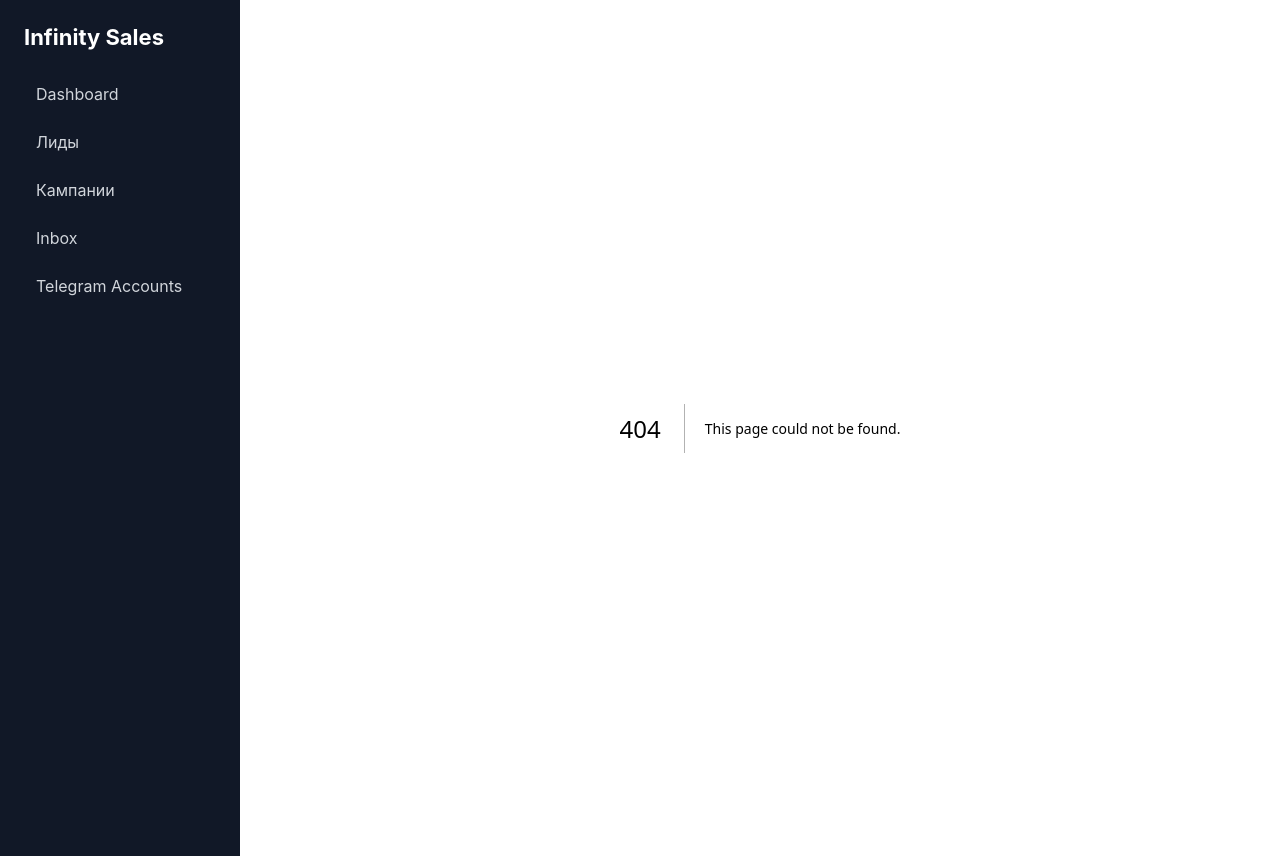
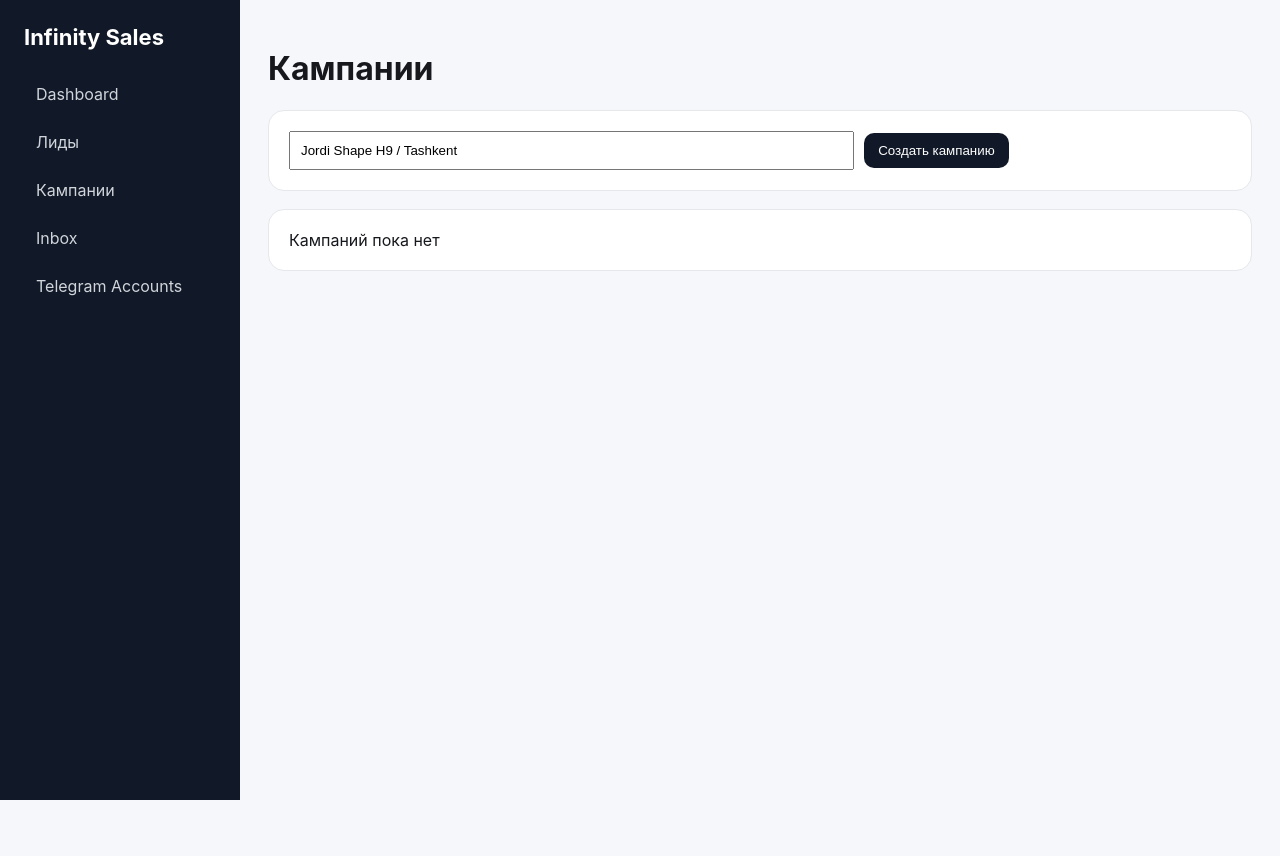
Before and after one commit to Uzbegg/sales, a Next.js app in the folder frontend/: page /campaigns in a window 1280 px wide. Before the commit this address had no page. After the commit the page ends 800 px from the top, so only its background shows below. Built offline with nearby package versions, Linux system fonts and the light colour scheme; no server answers.

Commit message:
feat: add frontend/app/campaigns/page.js

```diff
--- /dev/null
+++ b/frontend/app/campaigns/page.js
@@ -0,0 +1,10 @@
+'use client'
+import {useEffect,useState} from 'react'
+export default function Campaigns(){
+ const api=process.env.NEXT_PUBLIC_API_URL; const [items,setItems]=useState([]); const [name,setName]=useState('Jordi Shape H9 / Tashkent')
+ async function load(){const r=await fetch(api+'/campaigns');setItems(await r.json())}
+ useEffect(()=>{load()},[])
+ async function create(){await fetch(api+'/campaigns',{method:'POST',headers:{'Content-Type':'application/json'},body:JSON.stringify({name,product:'Jordi Shape H9',template:'Здравствуйте, {{first_name}}! Меня зовут {{manager_name}}...'})});load()}
+ return <><h1>Кампании</h1><div className="panel"><input value={name} onChange={e=>setName(e.target.value)} style={{padding:10,width:'60%'}}/><button className="btn" onClick={create} style={{marginLeft:10}}>Создать кампанию</button></div>
+ <div className="panel">{items.length?items.map(x=><div key={x.id} style={{padding:'10px 0',borderBottom:'1px solid #eee'}}><b>{x.name}</b> — {x.status}</div>):'Кампаний пока нет'}</div></>
+}
```
